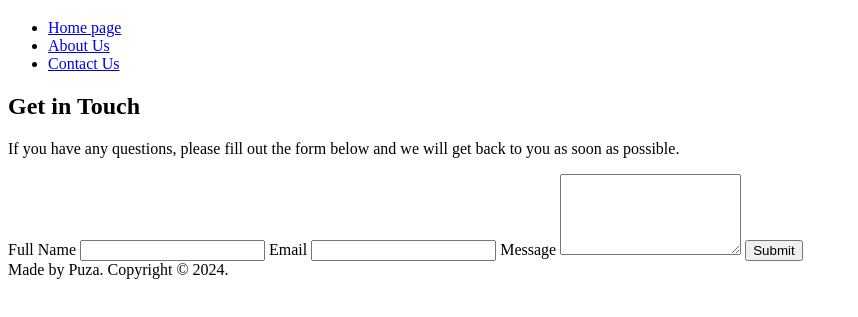
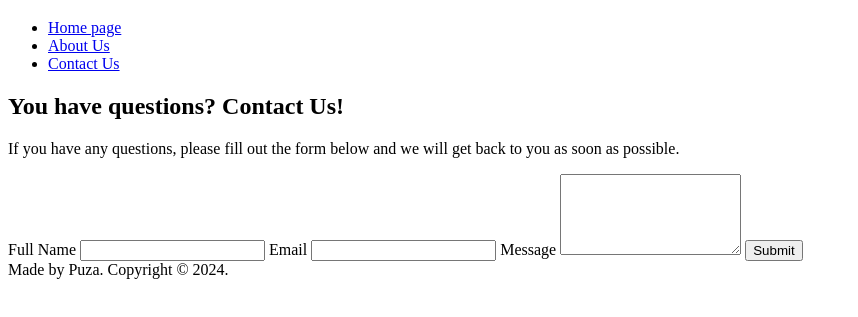
Before and after one commit to adrian-prajsnar/roman-git-course, a plain HTML site: page src/contact.html in a window 1280 px wide. Shown: the part 61-378 px from the top of the page, without its empty margins (0-858 px from the left). Drawn offline with Linux system fonts and the light colour scheme.

Commit message:
Change h1 in contact page

```diff
--- a/src/contact.html
+++ b/src/contact.html
@@ -46,7 +46,7 @@
     </header>
     <main>
       <section>
-        <h1>Get in Touch</h1>
+        <h1>You have questions? Contact Us!</h1>
         <p>
           If you have any questions, please fill out the form below and we will
           get back to you as soon as possible.
```
